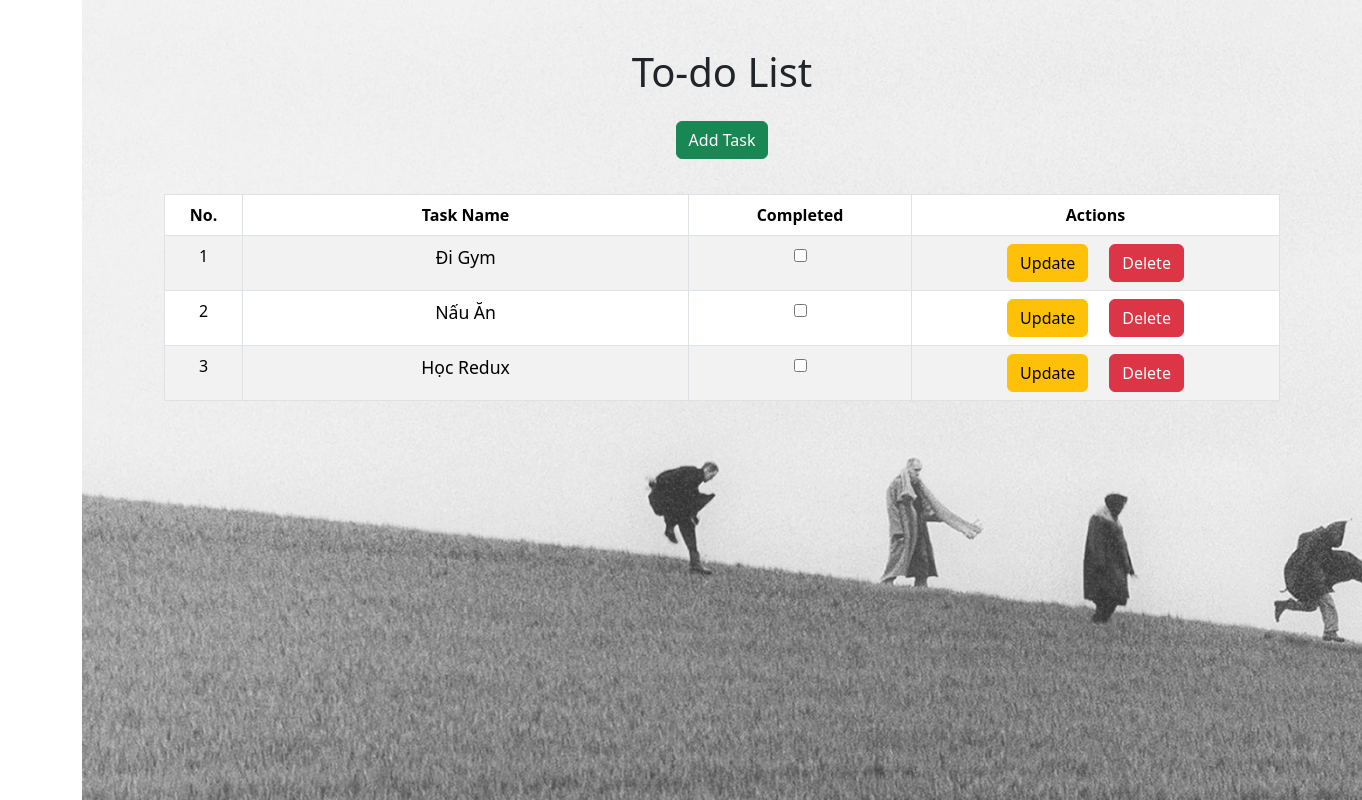
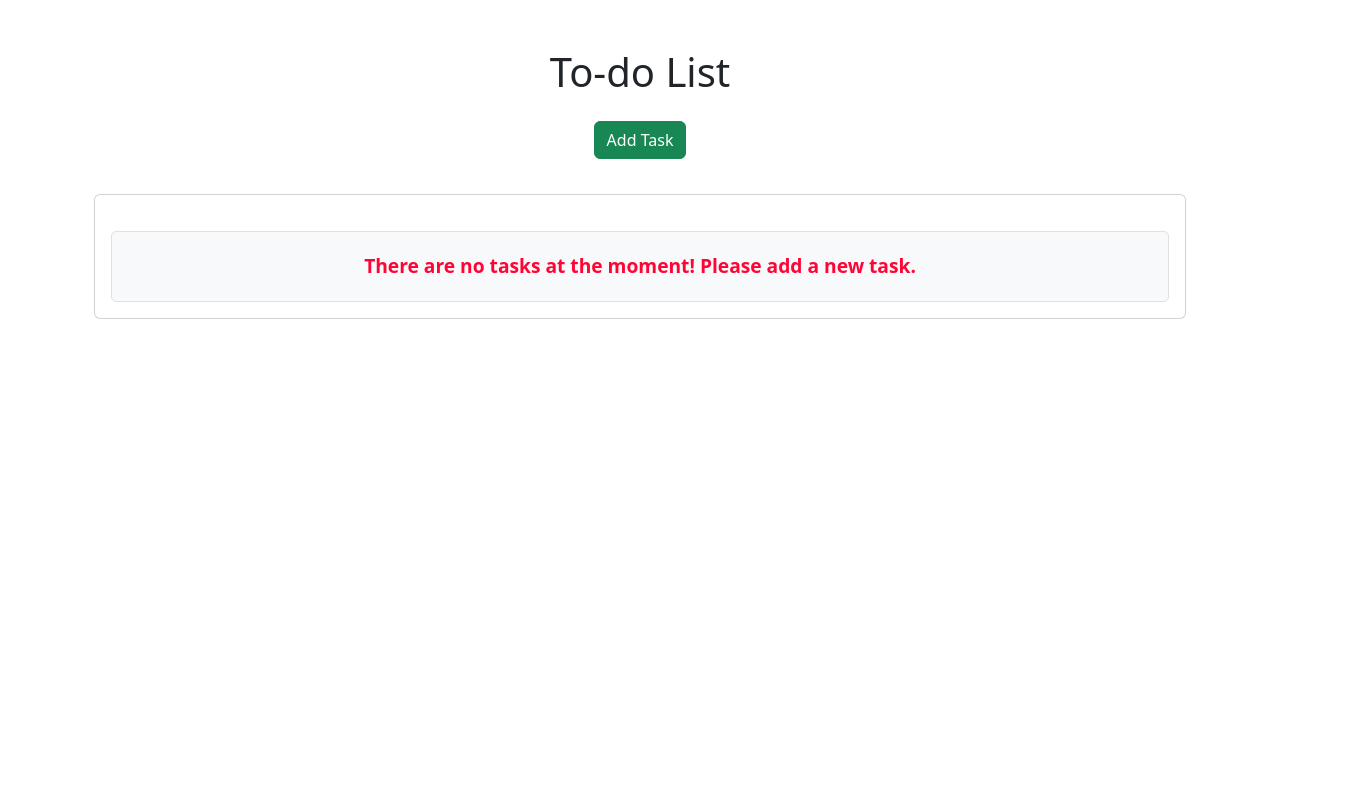
Before and after one commit to nhsonn1/to-do-list, a React (Create React App) app: page /todo-list in a window 1280 px wide. Shown: the whole page, 1362 px wide, since content can reach past the window. Built offline with nearby package versions, Linux system fonts and the light colour scheme; data requests are answered from the project's data file.

Commit message:
Revert back background to original

```diff
--- a/db.json
+++ b/db.json
@@ -1,19 +1,3 @@
 {
-  "tasks": [
-    {
-      "id": "d-uMrFUXOCs1fiJoeTEWE",
-      "name": "Đi Gym",
-      "completed": false
-    },
-    {
-      "id": "id9a-Q0TQ4Y0O9ABOj4yv",
-      "name": "Nấu Ăn",
-      "completed": false
-    },
-    {
-      "id": "UW6L6kFdVtBYRtLlMkfka",
-      "name": "Học Redux",
-      "completed": false
-    }
-  ]
+  "tasks": []
 }
--- a/src/App.tsx
+++ b/src/App.tsx
@@ -6,6 +6,7 @@ import { Container } from 'react-bootstrap';
 import { BrowserRouter, Route, Routes, Navigate } from 'react-router-dom';
 import AddTaskPage from './components/AddTaskPage';
 import UpdateTaskPage from './components/UpdateTaskPage';
+import { AppBackground } from './components/Message';
 
 function App() {
   return (
--- a/src/components/TodoList.tsx
+++ b/src/components/TodoList.tsx
@@ -37,7 +37,7 @@ const TodoList: React.FC = () => {
       };
 
     return (
-        <AppBackground>
+
         <Container>
             <h1>
                 <br></br>
@@ -103,7 +103,7 @@ const TodoList: React.FC = () => {
             )
             }
         </Container>
-        </AppBackground>
+
     );
 
 }
```
